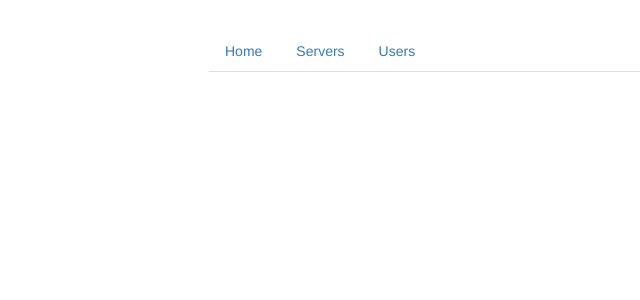
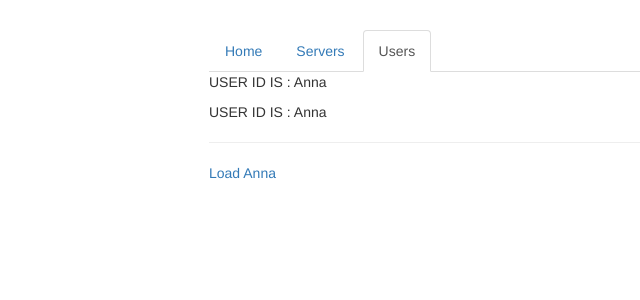
Before and after one commit to itsmahdi62/routing-exercise, an Angular app: page /users/10/Anna in a window 1280 px wide. Before the commit this address led to /. Shown: the top 300 px of the page, without its empty margins (56-696 px from the left). Built offline with nearby package versions, Linux system fonts and the light colour scheme.

Commit message:
Make fetching params without issues

```diff
--- a/src/app/app.module.ts
+++ b/src/app/app.module.ts
@@ -16,7 +16,7 @@ const appRouts : Router | any = [
   {path : '' , component : HomeComponent},
   {path : 'servers' ,component : ServerComponent} ,
   {path : 'users'  , component : UsersComponent},
-  {path : 'user/:id/:name'  , component : UserComponent}
+  {path : 'users/:id/:name'  , component : UserComponent}
 
 ]
 
--- a/src/app/users/user/user.component.html
+++ b/src/app/users/user/user.component.html
@@ -1,2 +1,5 @@
-<p>User with ID _ID_ loaded.</p>
-<p>User name is _NAME_</p>
+<p> USER ID IS : {{user.id}}</p>
+<p> USER ID IS : {{user.name}}</p>
+<hr>
+
+<a [routerLink]="['/users' , 10 , 'Anna']">Load Anna</a>
--- a/src/app/users/user/user.component.ts
+++ b/src/app/users/user/user.component.ts
@@ -1,5 +1,5 @@
 import { Component, OnInit } from '@angular/core';
-import { ActivatedRoute } from '@angular/router';
+import { ActivatedRoute, Params } from '@angular/router';
 
 @Component({
   selector: 'app-user',
@@ -16,7 +16,12 @@ export class UserComponent implements OnInit {
     this.user ={
       id:this.route.snapshot.params['id'],
       name:this.route.snapshot.params['name'],
-    }
+    };
+      this.route.params.subscribe(
+        (params:Params) =>{
+          this.user.id = params['id'];
+          this.user.id = params['name'];
+        }
+      );
   }
-
 }
```
